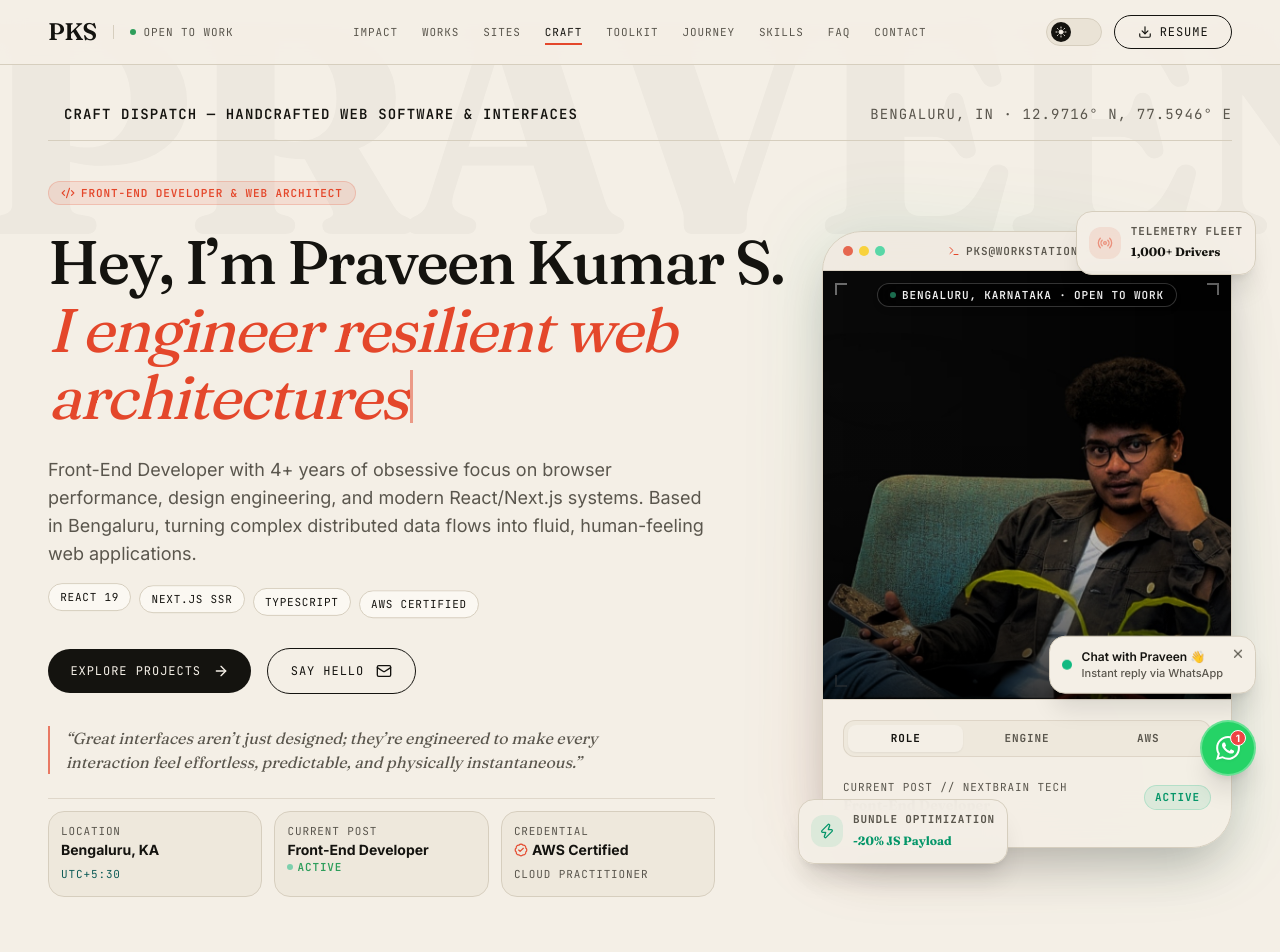
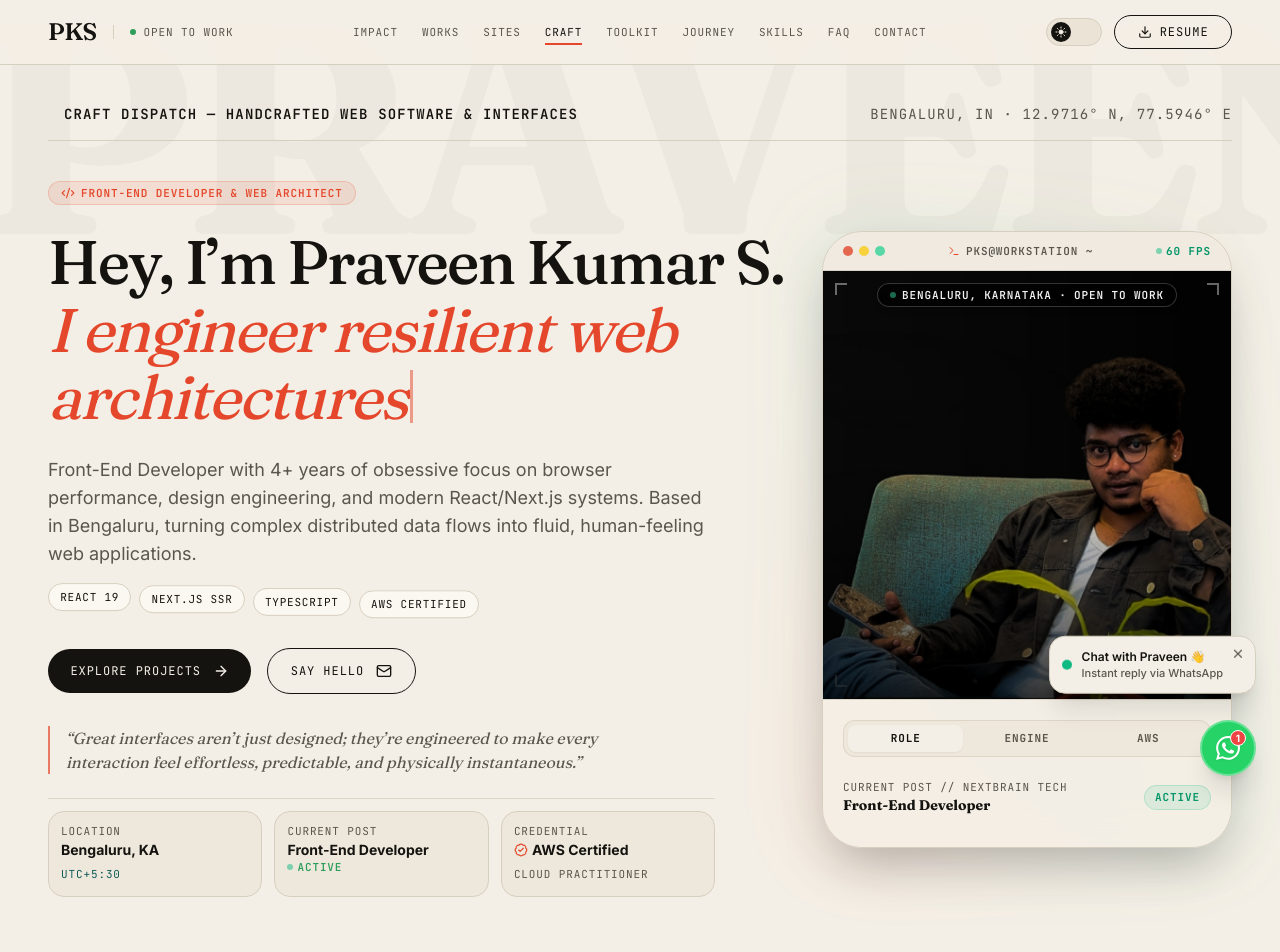
Before and after one commit to firepraveen123/portfolio, a Next.js app: page / in a window 1280 px wide. Shown: the top 952 px of the page. Built offline with nearby package versions, Linux system fonts and the light colour scheme.

Commit message:
refactor(hero): remove floating satellite badges for cleaner minimalist console look

```diff
--- a/src/components/HeroSection.tsx
+++ b/src/components/HeroSection.tsx
@@ -7,13 +7,11 @@ import {
   BadgeCheck,
   MapPin,
   Briefcase,
-  Zap,
   Terminal,
   Activity,
   Wifi,
   ShieldCheck,
   Sparkles,
-  Radio,
   Code2,
 } from 'lucide-react';
 
@@ -200,32 +198,6 @@ export default function HeroSection() {
           {/* Right Column: Unique Interactive Developer ID Console & Portrait */}
           <div className="lg:col-span-5 flex justify-center lg:justify-end rv in">
             <div className="relative w-full max-w-[370px] sm:max-w-[410px] group">
-              {/* Floating Satellite Badge 01 (Top-Right): Fleet Concurrency */}
-              <div className="absolute -top-5 -right-3 sm:-right-6 z-20 p-2.5 sm:p-3 rounded-2xl bg-paper/95 dark:bg-ink/95 border border-line shadow-xl backdrop-blur-md flex items-center gap-2.5 pointer-events-none transition-transform duration-300 group-hover:-translate-y-1">
-                <div className="w-8 h-8 rounded-xl bg-verm/10 flex items-center justify-center text-verm">
-                  <Radio className="w-4 h-4 animate-pulse" />
-                </div>
-                <div>
-                  <span className="mono text-[9px] uppercase font-bold text-graphite block">
-                    Telemetry Fleet
-                  </span>
-                  <b className="fd text-xs text-ink">1,000+ Drivers</b>
-                </div>
-              </div>
-
-              {/* Floating Satellite Badge 02 (Bottom-Left): Bundle Budget */}
-              <div className="absolute -bottom-4 -left-3 sm:-left-6 z-20 p-2.5 sm:p-3 rounded-2xl bg-paper/95 dark:bg-ink/95 border border-line shadow-xl backdrop-blur-md flex items-center gap-2.5 pointer-events-none transition-transform duration-300 group-hover:translate-y-1">
-                <div className="w-8 h-8 rounded-xl bg-emerald-500/10 flex items-center justify-center text-emerald-600">
-                  <Zap className="w-4 h-4" />
-                </div>
-                <div>
-                  <span className="mono text-[9px] uppercase font-bold text-graphite block">
-                    Bundle Optimization
-                  </span>
-                  <b className="fd text-xs text-emerald-600 dark:text-emerald-400">-20% JS Payload</b>
-                </div>
-              </div>
-
               {/* Ambient Glow Halo */}
               <div className="absolute -inset-2 rounded-[2.5rem] bg-gradient-to-tr from-verm/20 via-emerald-500/15 to-transparent blur-2xl opacity-60 group-hover:opacity-100 transition-opacity duration-700 -z-10" />
 
```
